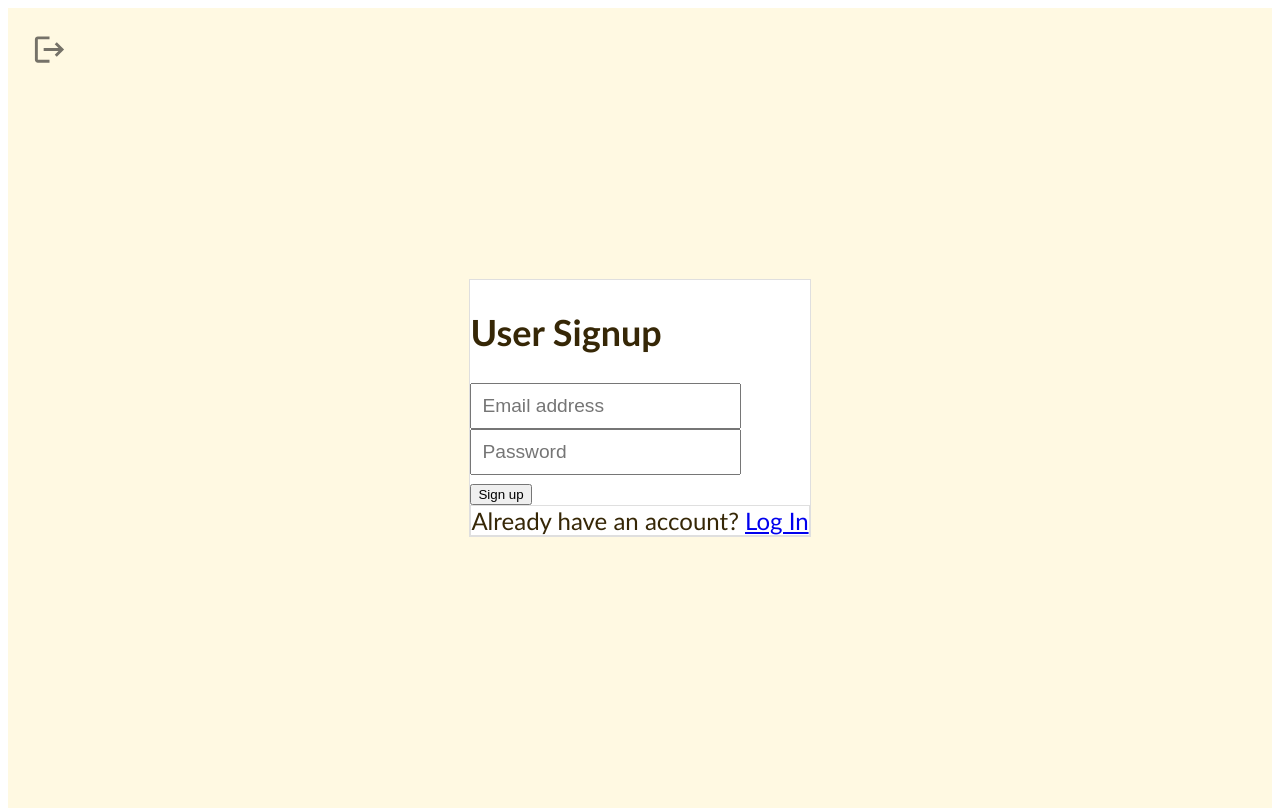
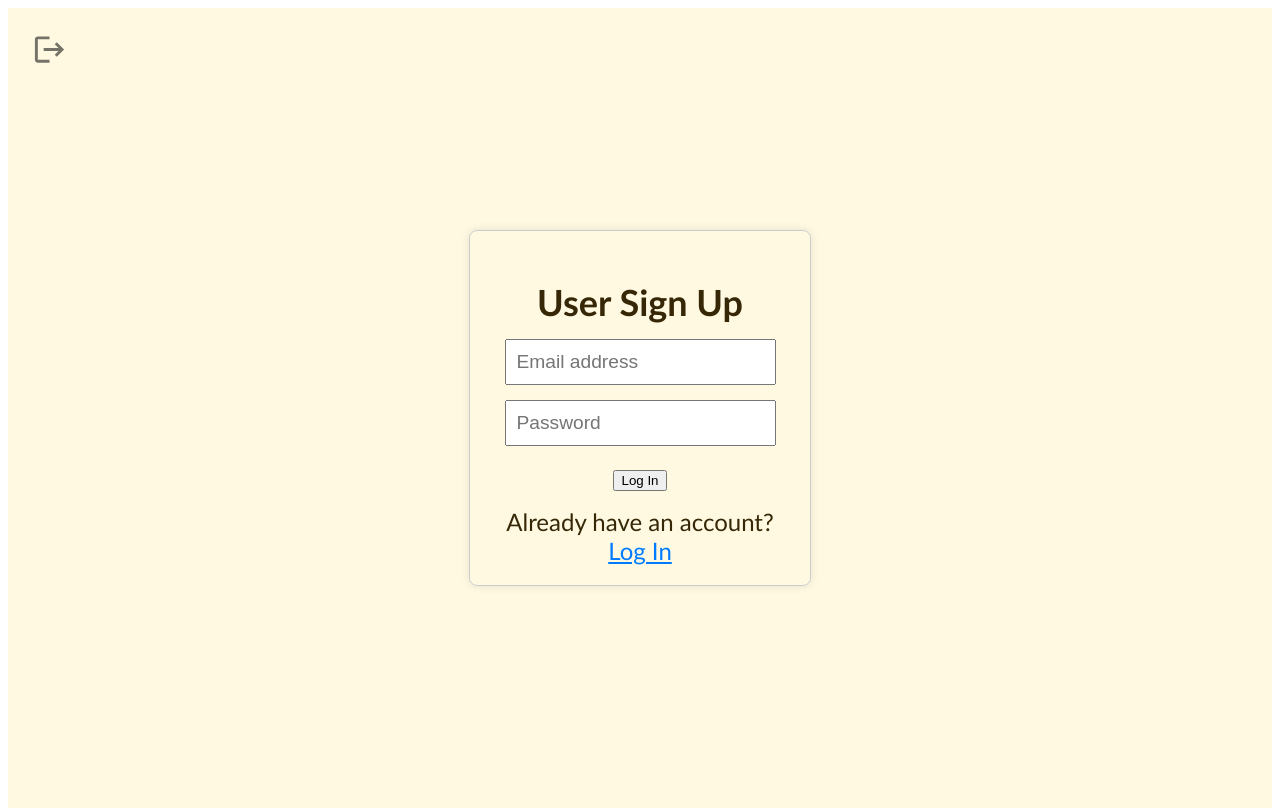
Before and after one commit to XiZhang721/Mini-Wiki-Search-Engine, a React (Create React App) app in the folder frontend/: page /signup in a window 1280 px wide. Built offline with nearby package versions, Linux system fonts and the light colour scheme; no server answers.

Commit message:
update login and signup

```diff
--- a/frontend/src/App.css
+++ b/frontend/src/App.css
@@ -182,3 +182,27 @@
   width: 40px !important;
   height: 38px !important;
 }
+
+.loginForm {
+  width: 300px; /* Set the width of the form */
+  padding: 20px; /* Add some padding for spacing */
+  border: 1px solid #ccc; /* Add a border for a clean look */
+  border-radius: 8px; /* Optional: Add border-radius for rounded corners */
+  box-shadow: 0 0 10px rgba(0, 0, 0, 0.1); /* Optional: Add a subtle box shadow */
+}
+
+.loginForm h2 {
+  margin-bottom: 20px; /* Add some margin below the heading */
+}
+
+.loginForm .mb-3 {
+  margin-bottom: 15px; /* Add some margin below form elements */
+}
+
+.loginForm .d-grid {
+  margin-top: 15px; /* Add some margin above the submit button */
+}
+
+.loginForm a {
+  color: #007bff; /* Set the link color to a primary color */
+}
--- a/frontend/src/Authorization/Login.js
+++ b/frontend/src/Authorization/Login.js
@@ -32,7 +32,6 @@ const Login = () => {
   };
 
   return (
-
     <Grid
   container
   justify="center"
@@ -41,7 +40,7 @@ const Login = () => {
   className='searchPage'
   style={{ minHeight: "100vh" }}>
 
-      <div className="p-4 box" style={{ fontSize: '1.5rem'}}>
+  <div className="loginForm" style={{ fontSize: '1.5rem', textAlign: 'center' }}>
     <h2 className="mb-3">User Login</h2>
 
     {error && <Alert variant="danger">{error}</Alert>}
@@ -67,14 +66,16 @@ const Login = () => {
       </Form.Group>
 
       <div className="d-grid gap-2">
-            <Button variant="primary" type="Submit">
+        <Button variant="primary" type="Submit" className="custom-login-button">
           Log In
         </Button>
       </div>
     </Form>
 
+    <div className="spacer"></div> {/* Add space between form and boxes */}
 
-        <div className="p-4 box mt-3 text-center">
+
+    <div className="mt-3 text-center">
       Don't have an account? <Link to="/signup">Sign up</Link>
     </div>
 
@@ -86,8 +87,8 @@ const Login = () => {
             <LogoutIcon fontSize="large" />
           </IconButton>
       </div>
+</Grid>
 
-      </Grid>
 
 
 
--- a/frontend/src/Authorization/Signup.js
+++ b/frontend/src/Authorization/Signup.js
@@ -38,8 +38,8 @@ const Signup = () => {
   className='searchPage'
   style={{ minHeight: "100vh" }}>
 
-      <div className="p-4 box" style={{ fontSize: '1.5rem'}}>
-        <h2 className="mb-3">User Signup</h2>
+  <div className="loginForm" style={{ fontSize: '1.5rem', textAlign: 'center' }}>
+    <h2 className="mb-3">User Sign Up</h2>
 
     {error && <Alert variant="danger">{error}</Alert>}
 
@@ -64,14 +64,16 @@ const Signup = () => {
       </Form.Group>
 
       <div className="d-grid gap-2">
-            <Button variant="primary" type="Submit">
-              Sign up
+        <Button variant="primary" type="Submit" className="custom-login-button">
+          Log In
         </Button>
       </div>
     </Form>
 
+    <div className="spacer"></div> {/* Add space between form and boxes */}
 
-        <div className="p-4 box mt-3 text-center">
+
+    <div className="mt-3 text-center">
     Already have an account? <Link to="/Login">Log In</Link>
     </div>
 
@@ -83,8 +85,8 @@ const Signup = () => {
             <LogoutIcon fontSize="large" />
           </IconButton>
       </div>
+</Grid>
 
-      </Grid>
 
 
 
--- a/frontend/src/Components/Results.js
+++ b/frontend/src/Components/Results.js
@@ -26,6 +26,8 @@ function UsingFetch() {
         const handleBoxClick = (id, title) => {
 
           setExpanded(!expanded);
+
+
 
         };
 
```
Lines whose indentation alone changed are shown as unchanged.
